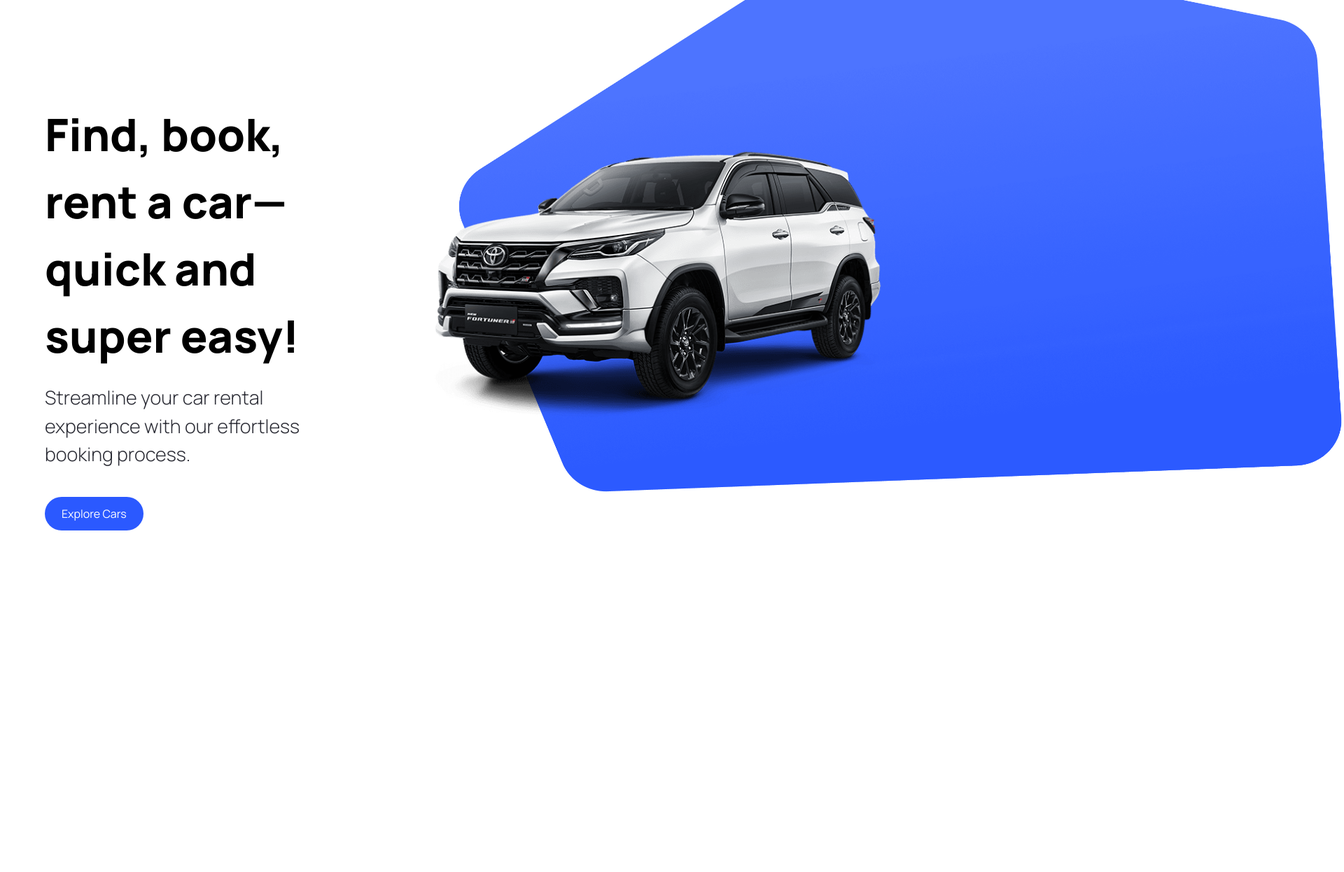
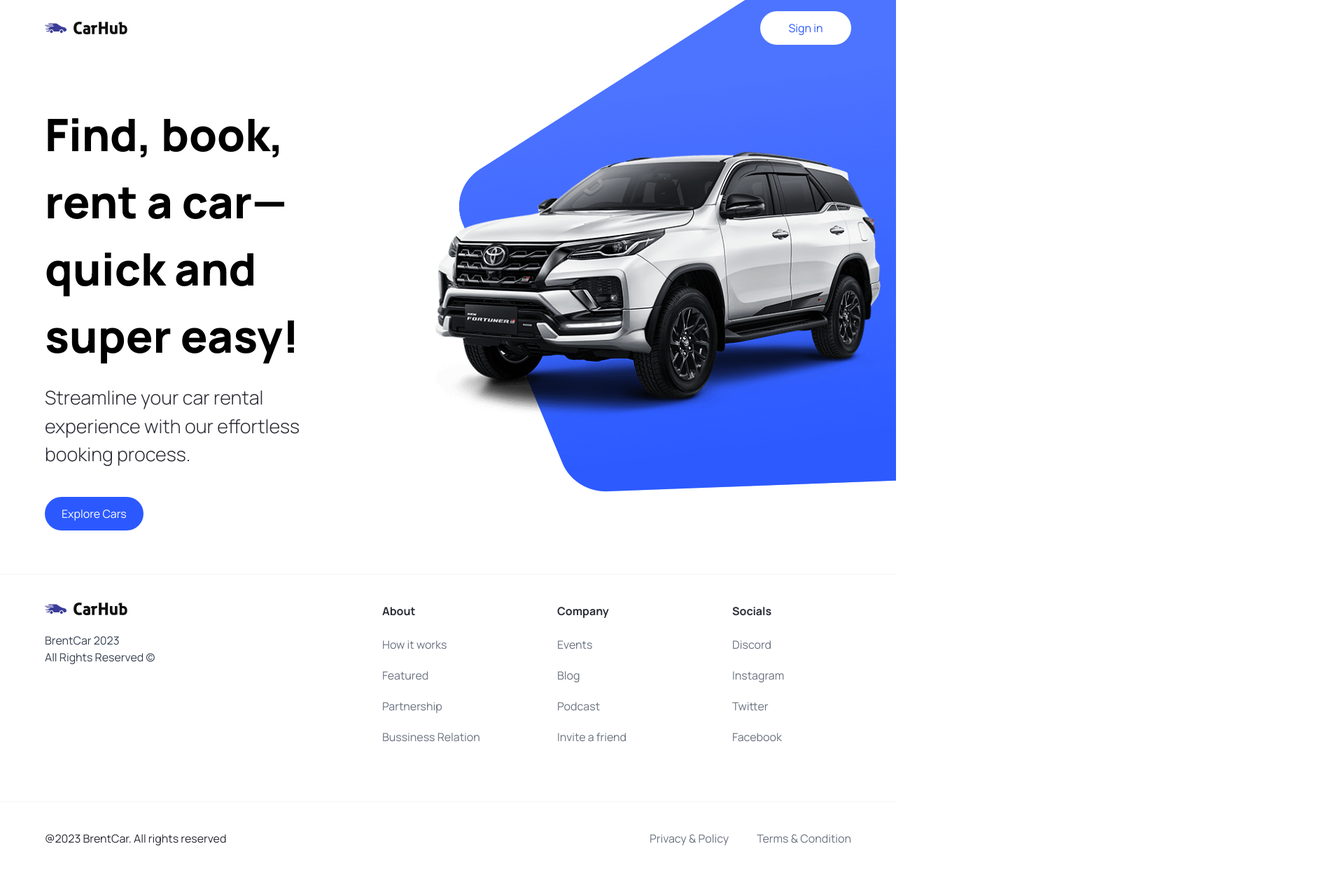
Before and after one commit to YavuzYalcinkaya/brentcars, a Next.js app: page / in a window 1280 px wide. Shown: the top 1246 px of the page at 70% size, 1920 px wide, since content can reach past the window. Before the commit the page ends 800 px from the top, so only its background shows below. Built offline with nearby package versions, Linux system fonts and the light colour scheme.

Commit message:
completed layout

```diff
--- a/app/layout.tsx
+++ b/app/layout.tsx
@@ -1,22 +1,23 @@
-import './globals.css'
-import type { Metadata } from 'next'
-import { Inter } from 'next/font/google'
+import { Footer, Navbar } from "@/components";
+import "./globals.css";
 
-const inter = Inter({ subsets: ['latin'] })
-
-export const metadata: Metadata = {
-  title: 'Create Next App',
-  description: 'Generated by create next app',
-}
+export const metadata = {
+  title: "BrentCar",
+  description: "Discover world's best car showcase application",
+};
 
 export default function RootLayout({
   children,
 }: {
-  children: React.ReactNode
+  children: React.ReactNode;
 }) {
   return (
     <html lang="en">
-      <body className={inter.className}>{children}</body>
+      <body className="relative">
+        <Navbar />
+        {children}
+        <Footer />
+      </body>
     </html>
-  )
+  );
 }
--- a/app/page.tsx
+++ b/app/page.tsx
@@ -2,7 +2,7 @@
 
 export default function Home() {
   return (
-    <main>
+    <main className="overflow-hidden">
       <Hero />
     </main>
   );
--- /dev/null
+++ b/components/Footer.tsx
@@ -0,0 +1,57 @@
+import { footerLinks } from "@/constants";
+import Image from "next/image";
+import Link from "next/link";
+
+const Footer = () => (
+  <footer className="flex flex-col text-black-100  mt-5 border-t border-gray-100">
+    <div className="flex max-md:flex-col flex-wrap justify-between gap-5 sm:px-16 px-6 py-10">
+      <div className="flex flex-col justify-start items-start gap-6">
+        <Image
+          src="/logo.svg"
+          alt="logo"
+          width={118}
+          height={18}
+          className="object-contain"
+        />
+        <p className="text-base text-gray-700">
+          BrentCar 2023 <br />
+          All Rights Reserved &copy;
+        </p>
+      </div>
+
+      <div className="footer__links">
+        {footerLinks.map((item) => (
+          <div key={item.title} className="footer__link">
+            <h3 className="font-bold">{item.title}</h3>
+            <div className="flex flex-col gap-5">
+              {item.links.map((link) => (
+                <Link
+                  key={link.title}
+                  href={link.url}
+                  className="text-gray-500"
+                >
+                  {link.title}
+                </Link>
+              ))}
+            </div>
+          </div>
+        ))}
+      </div>
+    </div>
+
+    <div className="flex justify-between items-center flex-wrap mt-10 border-t border-gray-100 sm:px-16 px-6 py-10">
+      <p>@2023 BrentCar. All rights reserved</p>
+
+      <div className="footer__copyrights-link">
+        <Link href="/" className="text-gray-500">
+          Privacy & Policy
+        </Link>
+        <Link href="/" className="text-gray-500">
+          Terms & Condition
+        </Link>
+      </div>
+    </div>
+  </footer>
+);
+
+export default Footer;
--- /dev/null
+++ b/components/Navbar.tsx
@@ -0,0 +1,28 @@
+import Link from "next/link";
+import Image from "next/image";
+
+import CustomButton from "./CustomButton";
+
+const NavBar = () => (
+  <header className="w-full  absolute z-10">
+    <nav className="max-w-[1440px] mx-auto flex justify-between items-center sm:px-16 px-6 py-4 bg-transparent">
+      <Link href="/" className="flex justify-center items-center">
+        <Image
+          src="/logo.svg"
+          alt="logo"
+          width={118}
+          height={18}
+          className="object-contain"
+        />
+      </Link>
+
+      <CustomButton
+        title="Sign in"
+        btnType="button"
+        containerStyles="text-primary-blue rounded-full bg-white min-w-[130px]"
+      />
+    </nav>
+  </header>
+);
+
+export default NavBar;
--- a/components/index.tsx
+++ b/components/index.tsx
@@ -1,4 +1,6 @@
 import Hero from "./Hero";
 import CustomButton from "./CustomButton";
+import Navbar from "./Navbar";
+import Footer from "./Footer";
 
-export { Hero, CustomButton };
+export { Hero, CustomButton, Navbar, Footer };
--- /dev/null
+++ b/constants/index.ts
@@ -0,0 +1,101 @@
+export const manufacturers = [
+  "Acura",
+  "Alfa Romeo",
+  "Aston Martin",
+  "Audi",
+  "Bentley",
+  "BMW",
+  "Buick",
+  "Cadillac",
+  "Chevrolet",
+  "Chrysler",
+  "Citroen",
+  "Dodge",
+  "Ferrari",
+  "Fiat",
+  "Ford",
+  "GMC",
+  "Honda",
+  "Hyundai",
+  "Infiniti",
+  "Jaguar",
+  "Jeep",
+  "Kia",
+  "Lamborghini",
+  "Land Rover",
+  "Lexus",
+  "Lincoln",
+  "Maserati",
+  "Mazda",
+  "McLaren",
+  "Mercedes-Benz",
+  "MINI",
+  "Mitsubishi",
+  "Nissan",
+  "Porsche",
+  "Ram",
+  "Rolls-Royce",
+  "Subaru",
+  "Tesla",
+  "Toyota",
+  "Volkswagen",
+  "Volvo",
+];
+
+export const yearsOfProduction = [
+  { title: "Year", value: "" },
+  { title: "2015", value: "2015" },
+  { title: "2016", value: "2016" },
+  { title: "2017", value: "2017" },
+  { title: "2018", value: "2018" },
+  { title: "2019", value: "2019" },
+  { title: "2020", value: "2020" },
+  { title: "2021", value: "2021" },
+  { title: "2022", value: "2022" },
+  { title: "2023", value: "2023" },
+];
+
+export const fuels = [
+  {
+    title: "Fuel",
+    value: "",
+  },
+  {
+    title: "Gas",
+    value: "Gas",
+  },
+  {
+    title: "Electricity",
+    value: "Electricity",
+  },
+];
+
+export const footerLinks = [
+  {
+    title: "About",
+    links: [
+      { title: "How it works", url: "/" },
+      { title: "Featured", url: "/" },
+      { title: "Partnership", url: "/" },
+      { title: "Bussiness Relation", url: "/" },
+    ],
+  },
+  {
+    title: "Company",
+    links: [
+      { title: "Events", url: "/" },
+      { title: "Blog", url: "/" },
+      { title: "Podcast", url: "/" },
+      { title: "Invite a friend", url: "/" },
+    ],
+  },
+  {
+    title: "Socials",
+    links: [
+      { title: "Discord", url: "/" },
+      { title: "Instagram", url: "/" },
+      { title: "Twitter", url: "/" },
+      { title: "Facebook", url: "/" },
+    ],
+  },
+];
```
